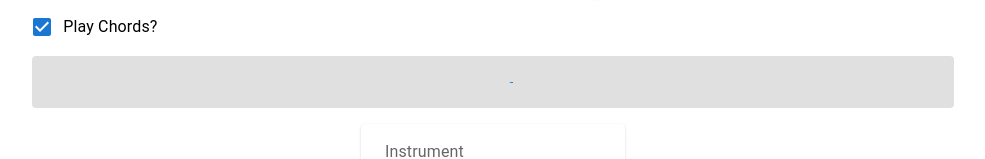
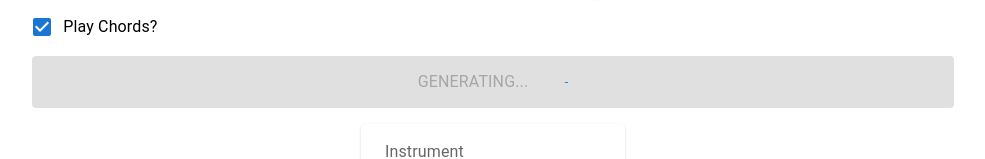
Before and after one commit to HishamYahya/PopGen, a React (Create React App) app in the folder app/: page / in a window 1280 px wide. Both pictures are taken after a click on the button "GENERATE". Shown: the part 139-298 px from the top of the page, without its empty margins (147-1132 px from the left). Built offline with nearby package versions, Linux system fonts and the light colour scheme; no server answers.

Commit message:
Add loading message

```diff
--- a/app/src/App.js
+++ b/app/src/App.js
@@ -179,10 +179,7 @@ class App extends Component {
     const ac = new AudioContext()
     const instrument = await Soundfont.instrument(this.state.ac, name)
 
-    this.pause()
-    if (this.state.playing) {
-      this.play()
-    }
+    this.stop()
 
     this.setState(() => ({
       ac,
@@ -293,7 +290,10 @@ class App extends Component {
               onClick={() => this.generate()}
               disabled={this.state.generating}>
               {this.state.generating
-                ? <CircularProgress />
+                ? <Box sx={{display: 'flex', flexDirection: 'row', alignItems: 'center'}}>
+                  <Typography>Generating... </Typography>
+                  <CircularProgress />
+                  </Box>
                 : 'Generate'}
             </Button>
           </Box>
```
